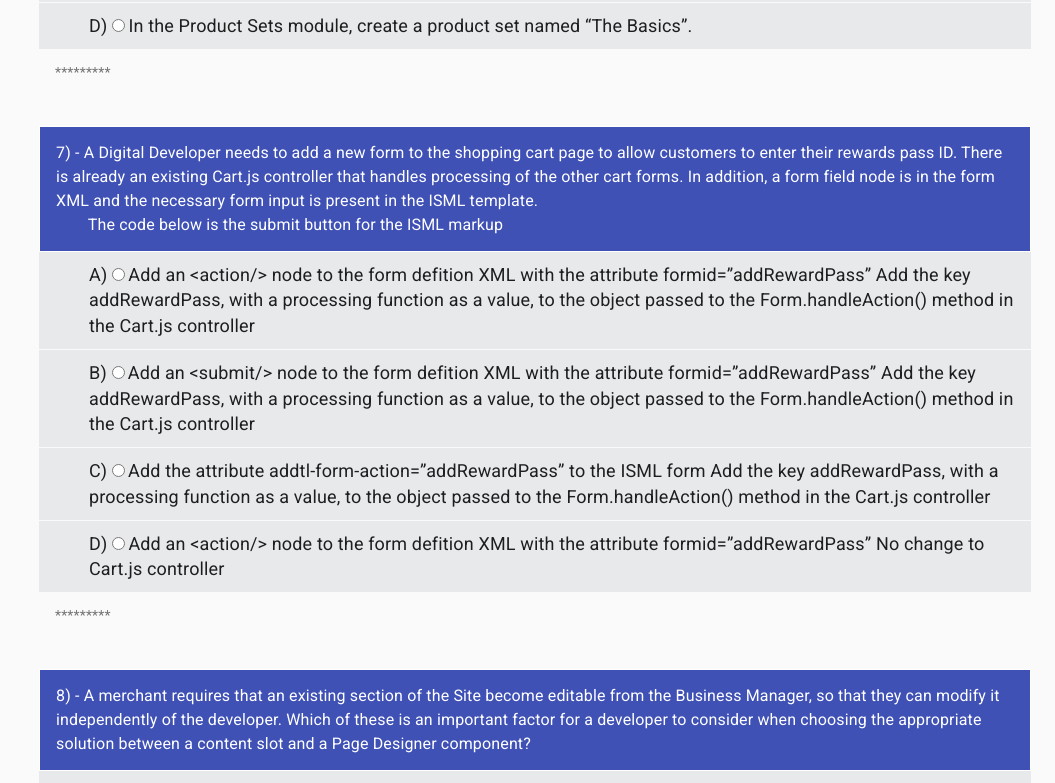
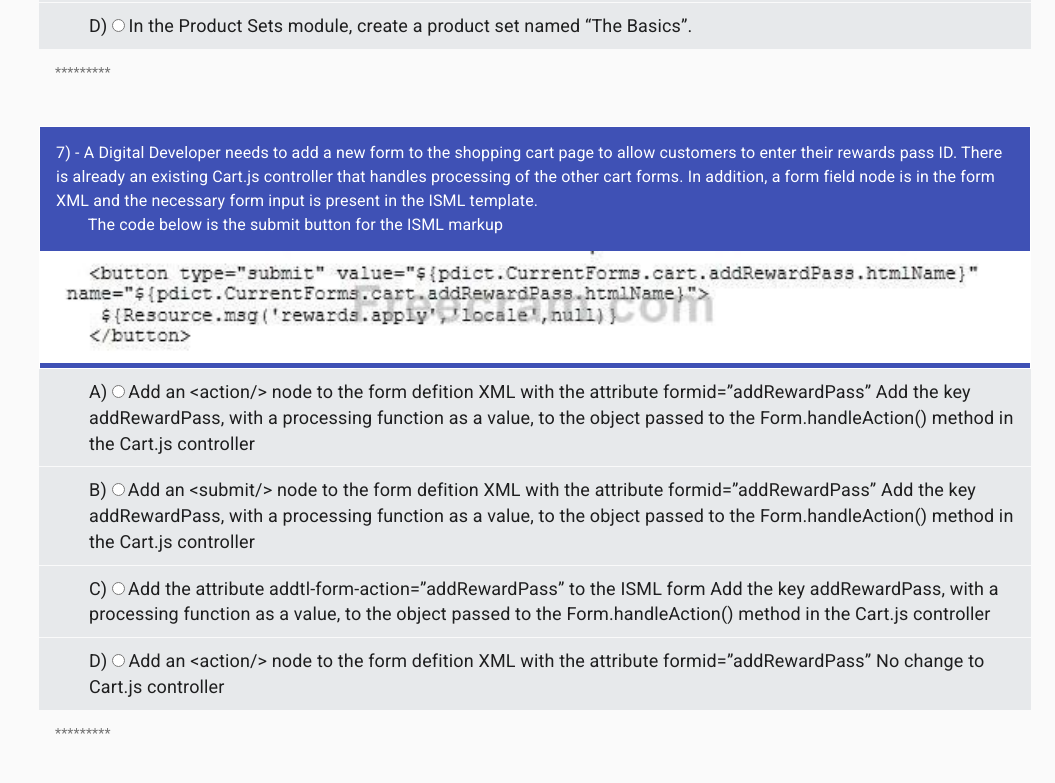
Before and after one commit to isaacjamesosf/b2c-certification-questions, a React (Create React App) app: page / in a window 1280 px wide. Shown: the part 2400-3183 px from the top of the page, without its empty margins (225-1280 px from the left). Built offline with nearby package versions, Linux system fonts and the light colour scheme.

Commit message:
render images

```diff
--- /dev/null
+++ b/src/assets/images/index.js
@@ -0,0 +1,12 @@
+export const images = {
+  7: require("./7.jpg"),
+  19: require("./19.png"),
+  30: require("./30.png"),
+  38: require("./38.png"),
+  44: require("./44.png"),
+  62: require("./62.png"),
+  90: require("./90.png"),
+  93: require("./93.png"),
+  105: require("./105.png"),
+  109: require("./109.png"),
+};
--- a/src/components/Question.js
+++ b/src/components/Question.js
@@ -2,6 +2,7 @@ import { useCallback, useState } from "react";
 import { Box, ListItem, ListItemText } from "@material-ui/core";
 import { Label, InputRadio } from "./Styled";
 import CheckCircleIcon from "@material-ui/icons/CheckCircle";
+import { images } from "../assets/images";
 
 const Question = ({
   questionNumber,
@@ -45,6 +46,13 @@ const Question = ({
             style={{ whiteSpace: "pre-wrap" }}
           />
         </ListItem>
+        {images[questionNumber] && (
+          <img
+            src={images[questionNumber].default}
+            alt={`question number ${questionNumber}`}
+            style={{ width: "100%", maxWidth: "1000px" }}
+          />
+        )}
       </Box>
       {Object.keys(question.options).map((option) => (
         <div key={option}>
```
